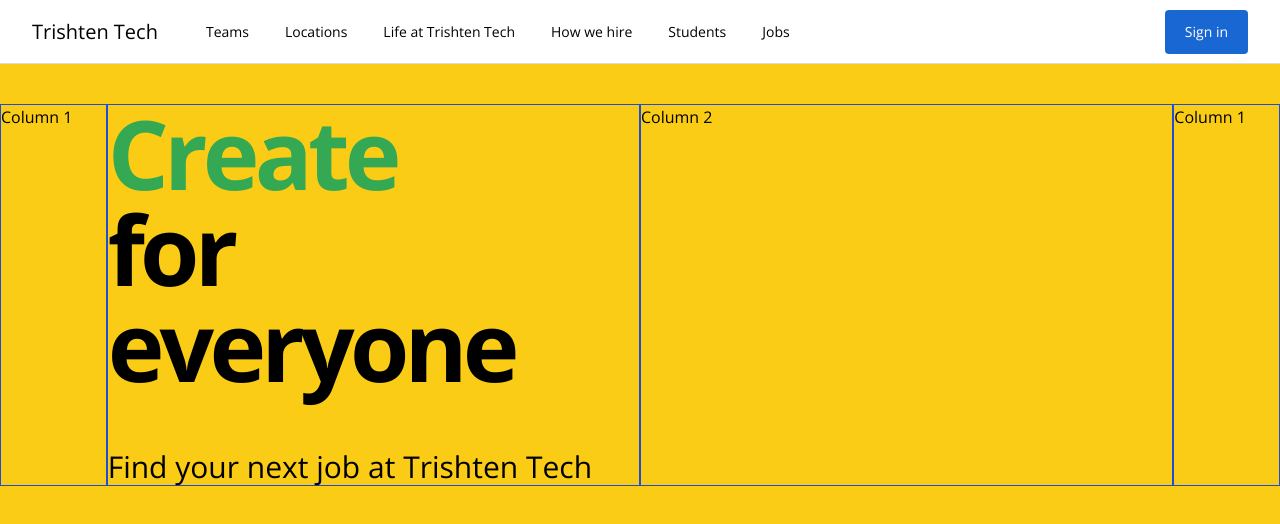
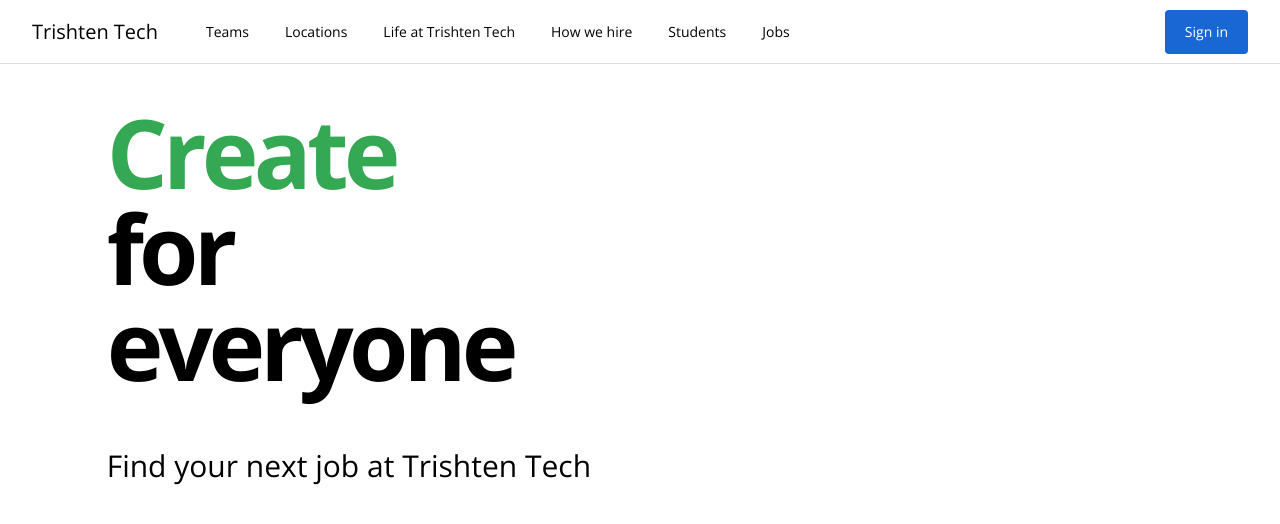
Before and after one commit to acharayaP03/Job-Search, a Vue app: page / in a window 1280 px wide. Shown: the top 524 px of the page. Built offline with nearby package versions, Linux system fonts and the light colour scheme.

Commit message:
load github workflow

```diff
--- a/src/components/TheHero.vue
+++ b/src/components/TheHero.vue
@@ -1,19 +1,13 @@
 <template>
   <main>
-    <section class="flex flex-col h-screen bg-yellow-400 pt-10 pb-20">
+    <section class="flex flex-col h-screen pt-10 pb-20">
       <div class="grid grid-cols-12">
-        <div class="col-span-1 col-start-1 border border-blue-700">
-          Column 1
-        </div>
-        <div class="col-span-5 col-start-2 border border-blue-700">
+        <div class="col-span-1 col-start-1"/>
+        <div class="col-span-5 col-start-2">
           <the-headline/>
         </div>
-        <div class="col-span-5 col-start-7 border border-blue-700">
-          Column 2
-        </div>
-        <div class="col-span-1 col-start-12 border border-blue-700">
-          Column 1
-        </div>
+        <div class="col-span-5 col-start-7"/>
+        <div class="col-span-1 col-start-12"/>
       </div>
     </section>
   </main>
```
